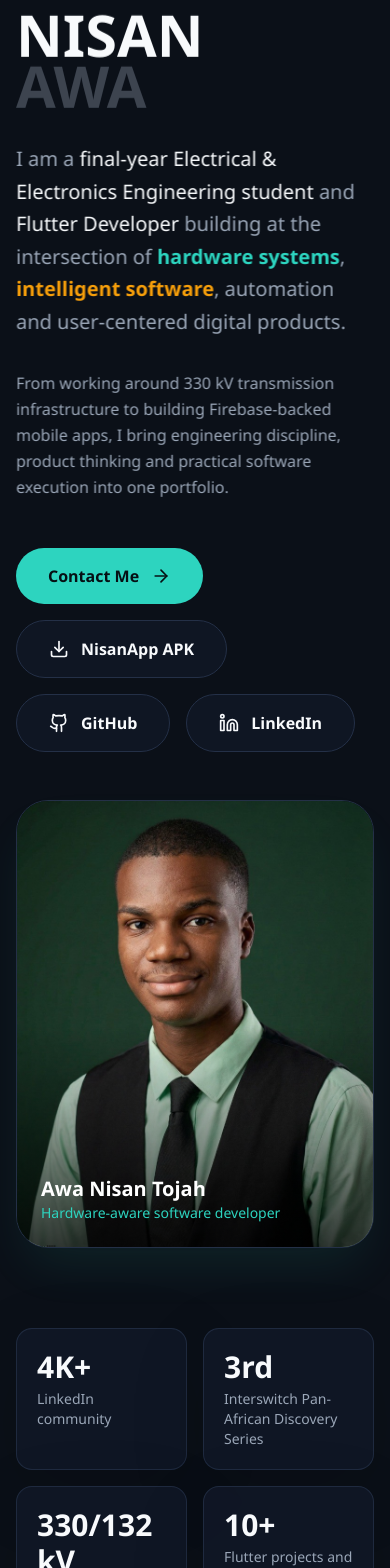
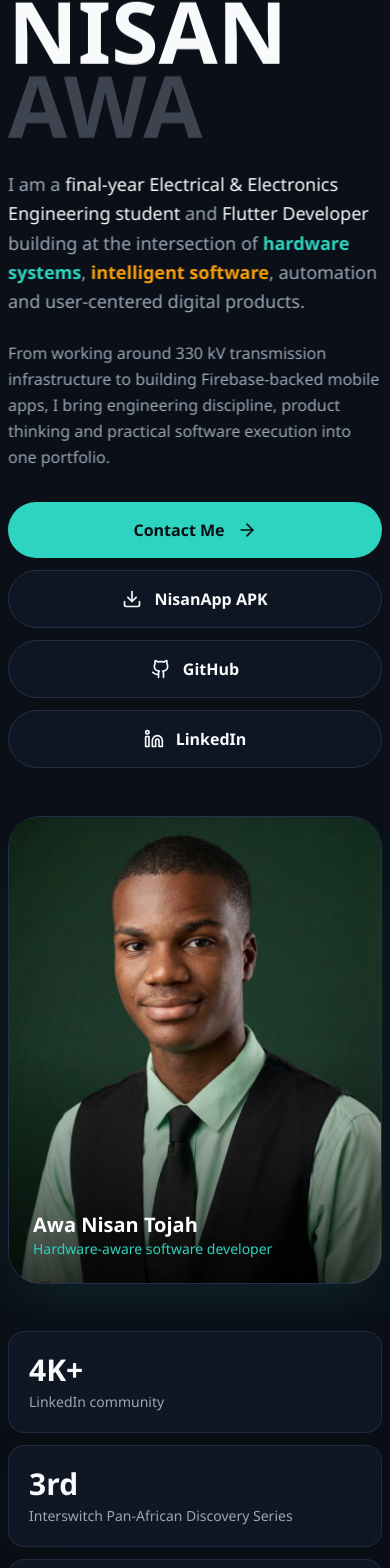
Before and after one commit to Nisan-Awa/portfolio, a Next.js app: page / in a window 390 px wide. Shown: the part 194-1762 px from the top of the page. Built offline with nearby package versions, Linux system fonts and the light colour scheme.

Commit message:
Update NisanApp APK and mobile layout

```diff
--- a/app/globals.css
+++ b/app/globals.css
@@ -103,6 +103,16 @@ html.dark {
   box-shadow: 0 24px 80px color-mix(in srgb, #000000 12%, transparent);
 }
 
+@media (max-width: 640px) {
+  .section-shell {
+    width: min(100% - 1rem, 1180px);
+  }
+
+  .glass-panel {
+    box-shadow: 0 14px 48px color-mix(in srgb, #000000 10%, transparent);
+  }
+}
+
 ::selection {
   background-color: var(--primary);
   color: var(--primary-foreground);
--- a/app/projects/page.tsx
+++ b/app/projects/page.tsx
@@ -10,15 +10,15 @@ export const metadata = {
 
 export default function ProjectsPage() {
   return (
-    <main className="min-h-screen bg-background text-foreground pt-32 pb-20">
+    <main className="min-h-screen bg-background text-foreground pt-28 md:pt-32 pb-16 md:pb-20">
       <Header />
       <section className="section-shell">
         <div className="mb-12">
           <Link href="/#projects" className="text-sm font-bold text-primary">
             Back to home
           </Link>
-          <h1 className="text-5xl md:text-7xl font-black mt-5 mb-6">Projects</h1>
-          <p className="text-xl text-muted-foreground max-w-3xl leading-relaxed">
+          <h1 className="text-4xl sm:text-5xl md:text-7xl font-black mt-5 mb-5 md:mb-6">Projects</h1>
+          <p className="text-lg md:text-xl text-muted-foreground max-w-3xl leading-relaxed">
             A broader index of my mobile apps, engineering projects, AI experiments, robotics work and product leadership experiences.
           </p>
         </div>
--- a/components/sections/Contact.tsx
+++ b/components/sections/Contact.tsx
@@ -27,13 +27,13 @@ export function Contact() {
           whileInView={{ opacity: 1, y: 0 }}
           viewport={{ once: true, margin: "-100px" }}
           transition={{ duration: 0.8, ease: [0.23, 1, 0.32, 1] }}
-          className="glass-panel rounded-[2rem] p-8 md:p-12 text-center"
+          className="glass-panel rounded-[1.5rem] md:rounded-[2rem] p-5 sm:p-8 md:p-12 text-center"
         >
           <p className="text-sm font-bold tracking-[0.3em] text-primary uppercase mb-5">Contact</p>
-          <h2 className="text-4xl md:text-7xl font-black mb-8 leading-tight">
+          <h2 className="text-3xl sm:text-4xl md:text-7xl font-black mb-6 md:mb-8 leading-tight">
             Open to mobile development, software internships and engineering technology roles.
           </h2>
-          <p className="text-lg md:text-xl text-muted-foreground max-w-3xl mx-auto leading-relaxed mb-10">
+          <p className="text-base sm:text-lg md:text-xl text-muted-foreground max-w-3xl mx-auto leading-relaxed mb-8 md:mb-10">
             I am focused on Flutter engineering, Firebase-backed systems, AI-enabled engineering solutions, robotics integration and products that connect hardware, software and human needs.
           </p>
 
--- a/components/sections/Hero.tsx
+++ b/components/sections/Hero.tsx
@@ -8,7 +8,7 @@ import { featuredStats } from "@/lib/portfolio-data";
 
 export function Hero() {
     return (
-        <section id="home" className="min-h-screen flex flex-col justify-center pt-32 pb-10 relative overflow-hidden">
+        <section id="home" className="min-h-[100svh] md:min-h-screen flex flex-col justify-center pt-28 md:pt-32 pb-12 md:pb-10 relative overflow-hidden">
             <div className="section-shell">
                 <div className="flex flex-col md:flex-row items-center justify-between gap-12">
                     <div className="max-w-4xl relative z-10">
@@ -35,7 +35,7 @@ export function Hero() {
                             animate={{ opacity: 1, y: 0 }}
                             transition={{ duration: 0.8, ease: [0.23, 1, 0.32, 1], delay: 0.2 }}
                             style={{ willChange: "transform, opacity" }}
-                            className="text-[clamp(3.6rem,11vw,8.4rem)] font-bold mb-8 leading-[0.88] text-foreground"
+                            className="text-[clamp(4rem,22vw,6.5rem)] md:text-[clamp(3.6rem,11vw,8.4rem)] font-bold mb-7 md:mb-8 leading-[0.86] md:leading-[0.88] text-foreground"
                         >
                             NISAN
                             <br />
@@ -49,10 +49,10 @@ export function Hero() {
                             style={{ willChange: "transform, opacity" }}
                             className="max-w-2xl"
                         >
-                            <p className="text-xl md:text-2xl font-light text-muted-foreground leading-relaxed mb-8">
+                            <p className="text-lg sm:text-xl md:text-2xl font-light text-muted-foreground leading-relaxed mb-6 md:mb-8">
                                 I am a <span className="text-foreground font-medium">final-year Electrical & Electronics Engineering student</span> and <span className="text-foreground font-medium">Flutter Developer</span> building at the intersection of <span className="text-primary font-bold">hardware systems</span>, <span className="text-accent font-bold">intelligent software</span>, automation and user-centered digital products.
                             </p>
-                            <p className="text-base md:text-lg text-muted-foreground leading-relaxed mb-12 max-w-2xl">
+                            <p className="text-base md:text-lg text-muted-foreground leading-relaxed mb-8 md:mb-12 max-w-2xl">
                                 From working around 330 kV transmission infrastructure to building Firebase-backed mobile apps, I bring engineering discipline, product thinking and practical software execution into one portfolio.
                             </p>
                         </motion.div>
@@ -62,18 +62,18 @@ export function Hero() {
                             animate={{ opacity: 1, y: 0 }}
                             transition={{ duration: 0.8, ease: [0.23, 1, 0.32, 1], delay: 0.6 }}
                             style={{ willChange: "transform, opacity" }}
-                            className="flex flex-wrap gap-4"
+                            className="flex flex-col sm:flex-row flex-wrap gap-3 sm:gap-4"
                         >
                             <a
                                 href="#contact"
-                                className="group px-8 py-4 bg-primary text-primary-foreground font-bold text-base rounded-full hover:bg-primary/90 transition-all flex items-center gap-3 hover:scale-105 active:scale-95"
+                                className="group w-full sm:w-auto justify-center px-8 py-4 bg-primary text-primary-foreground font-bold text-base rounded-full hover:bg-primary/90 transition-all flex items-center gap-3 hover:scale-105 active:scale-95"
                             >
                                 Contact Me
                                 <ArrowRight className="w-5 h-5 group-hover:translate-x-1 transition-transform" />
                             </a>
                             <a
                                 href="/downloads/apps/nisanapp-cloud-release.apk"
-                                className="px-8 py-4 border border-border bg-card/80 backdrop-blur-sm text-foreground font-bold text-base rounded-full hover:bg-secondary transition-all flex items-center gap-3 hover:scale-105 active:scale-95"
+                                className="w-full sm:w-auto justify-center px-8 py-4 border border-border bg-card/80 backdrop-blur-sm text-foreground font-bold text-base rounded-full hover:bg-secondary transition-all flex items-center gap-3 hover:scale-105 active:scale-95"
                             >
                                 <Download className="w-5 h-5" />
                                 NisanApp APK
@@ -82,7 +82,7 @@ export function Hero() {
                                 href="https://github.com/Nisan-Awa"
                                 target="_blank"
                                 rel="noopener noreferrer"
-                                className="px-8 py-4 border border-border bg-card/80 backdrop-blur-sm text-foreground font-bold text-base rounded-full hover:bg-secondary transition-all flex items-center gap-3 hover:scale-105 active:scale-95"
+                                className="w-full sm:w-auto justify-center px-8 py-4 border border-border bg-card/80 backdrop-blur-sm text-foreground font-bold text-base rounded-full hover:bg-secondary transition-all flex items-center gap-3 hover:scale-105 active:scale-95"
                             >
                                 <Github className="w-5 h-5" />
                                 GitHub
@@ -91,7 +91,7 @@ export function Hero() {
                                 href="https://www.linkedin.com/in/nisan-awa-tojah"
                                 target="_blank"
                                 rel="noopener noreferrer"
-                                className="px-8 py-4 border border-border bg-card/80 backdrop-blur-sm text-foreground font-bold text-base rounded-full hover:bg-secondary transition-all flex items-center gap-3 hover:scale-105 active:scale-95"
+                                className="w-full sm:w-auto justify-center px-8 py-4 border border-border bg-card/80 backdrop-blur-sm text-foreground font-bold text-base rounded-full hover:bg-secondary transition-all flex items-center gap-3 hover:scale-105 active:scale-95"
                             >
                                 <Linkedin className="w-5 h-5" />
                                 LinkedIn
@@ -127,7 +127,7 @@ export function Hero() {
                     initial={{ opacity: 0 }}
                     animate={{ opacity: 1 }}
                     transition={{ duration: 1, delay: 1 }}
-                    className="mt-20 grid grid-cols-2 md:grid-cols-4 gap-4"
+                    className="mt-12 md:mt-20 grid grid-cols-1 sm:grid-cols-2 md:grid-cols-4 gap-3 md:gap-4"
                 >
                     {featuredStats.map((stat) => (
                         <div key={stat.label} className="glass-panel rounded-2xl p-5">
```
Also changed, not shown: app/projects/[slug]/page.tsx (+6 -6 lines), components/sections/Projects.tsx (+9 -9 lines), 1 other file (tests, documents, lock files or other folders).
